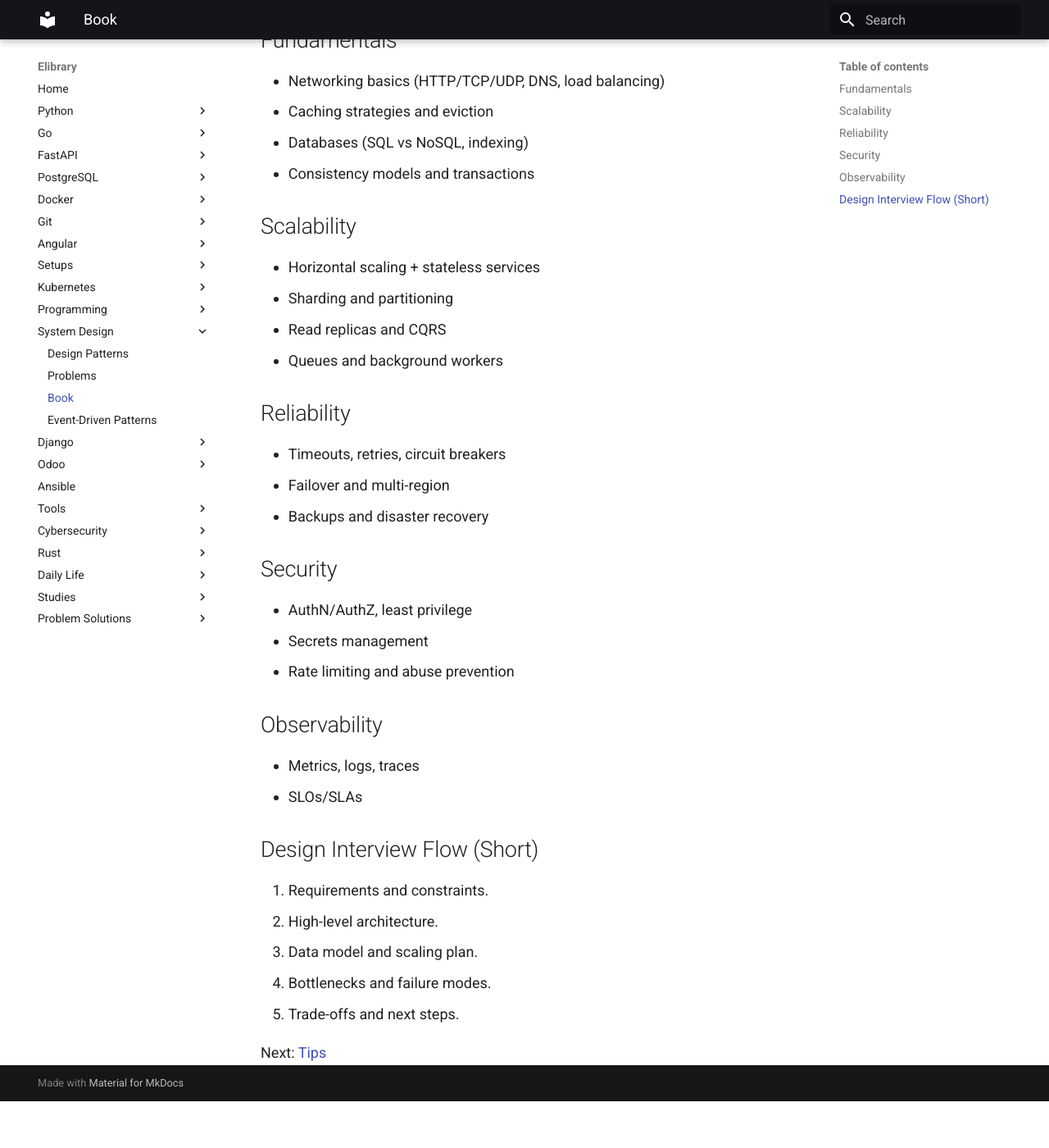
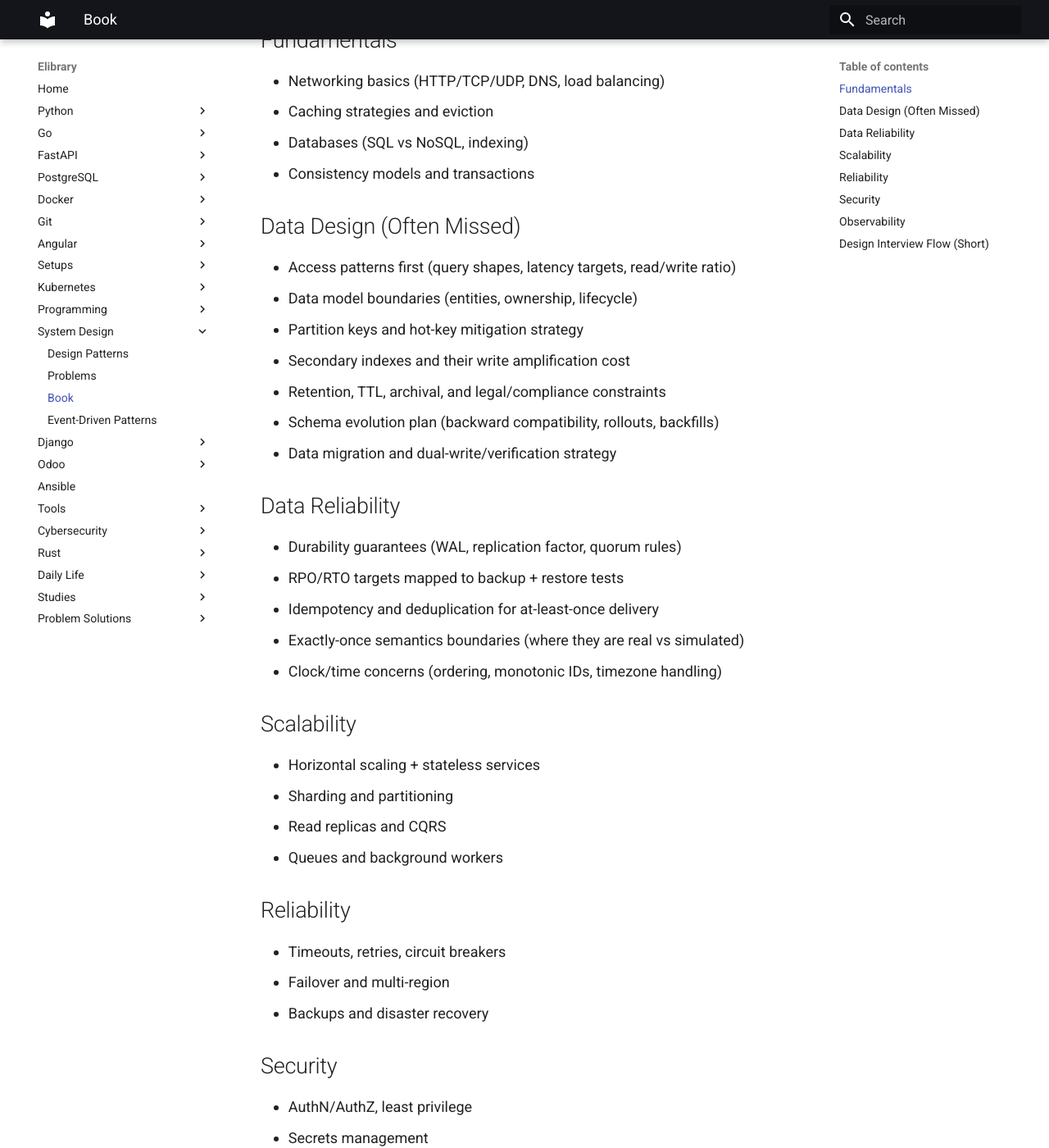
Before and after one commit to dav1ta/personal-library, an MkDocs documentation site: the page built from docs/manual/system_design/book.md, in a window 1280 px wide and 1400 px high, scrolled down 234 px. Shown: the whole window at 82% size. Built offline with MkDocs 1.6.1 and Material for MkDocs 9.7.7, drawn with Linux system fonts in a browser that asks for light colours; before the commit the page ends 1577 px from its top, so only the background shows below that; some of the changed text lies outside the part shown.

Commit message:
Expand system design notes with missing data-focused topics

```diff
--- a/docs/manual/system_design/book.md
+++ b/docs/manual/system_design/book.md
@@ -7,6 +7,22 @@ A short outline of key topics to study or reference.
 - Caching strategies and eviction
 - Databases (SQL vs NoSQL, indexing)
 - Consistency models and transactions
+
+## Data Design (Often Missed)
+- Access patterns first (query shapes, latency targets, read/write ratio)
+- Data model boundaries (entities, ownership, lifecycle)
+- Partition keys and hot-key mitigation strategy
+- Secondary indexes and their write amplification cost
+- Retention, TTL, archival, and legal/compliance constraints
+- Schema evolution plan (backward compatibility, rollouts, backfills)
+- Data migration and dual-write/verification strategy
+
+## Data Reliability
+- Durability guarantees (WAL, replication factor, quorum rules)
+- RPO/RTO targets mapped to backup + restore tests
+- Idempotency and deduplication for at-least-once delivery
+- Exactly-once semantics boundaries (where they are real vs simulated)
+- Clock/time concerns (ordering, monotonic IDs, timezone handling)
 
 ## Scalability
 - Horizontal scaling + stateless services
@@ -27,12 +43,15 @@ A short outline of key topics to study or reference.
 ## Observability
 - Metrics, logs, traces
 - SLOs/SLAs
+- Data quality monitors (freshness, completeness, drift)
+- Capacity signals (p95/p99 latency, queue lag, disk growth, cardinality)
 
 ## Design Interview Flow (Short)
 1. Requirements and constraints.
 2. High-level architecture.
-3. Data model and scaling plan.
-4. Bottlenecks and failure modes.
-5. Trade-offs and next steps.
+3. Data model, consistency, and durability choices.
+4. Scaling and partition strategy.
+5. Bottlenecks, failure modes, and operational runbooks.
+6. Trade-offs, costs, and next steps.
 
 Next: [Tips](../django/django.md)
```
